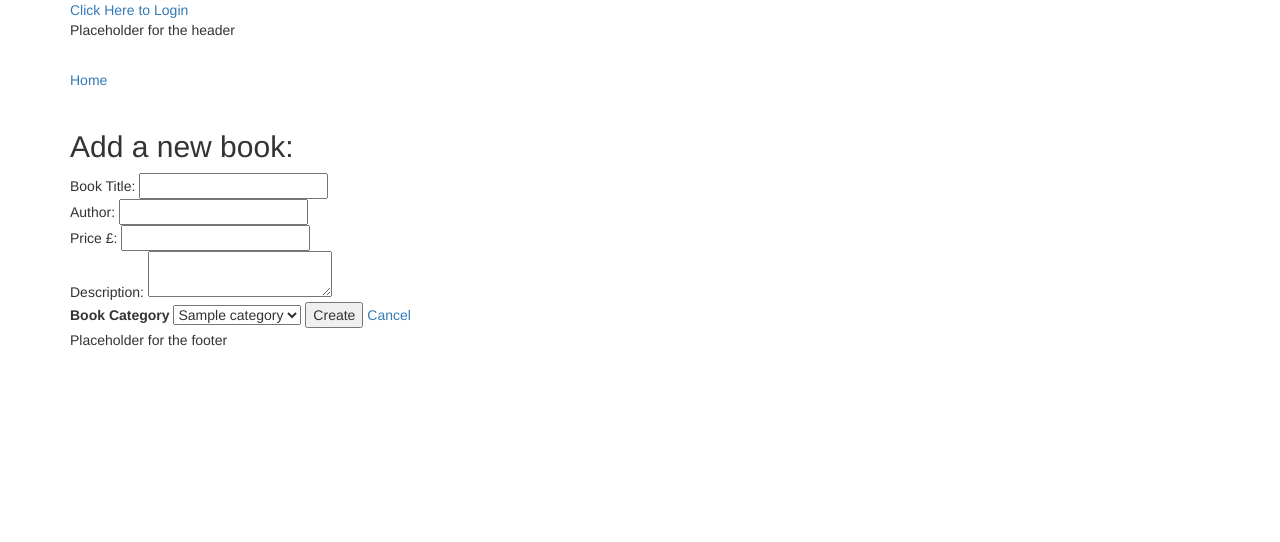
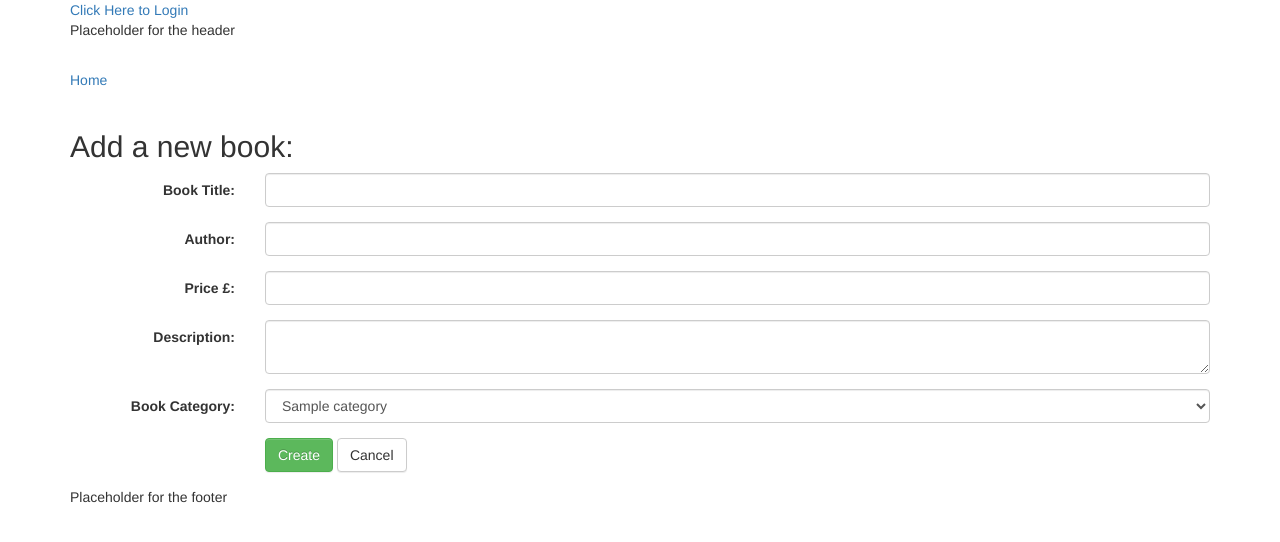
Before and after one commit to sam-atkins/fsnd-item_catalog, a Flask app: template catalog/templates/newbook.html in a window 1280 px wide. Shown: the top 542 px of the page. Run offline with Flask 2, Linux system fonts and the light colour scheme; the template is opened without the code that fills it: most values are stand-ins (such as "Sample title", 1, 10 or a date in 2020); form fields are guessed from the names that the template uses; parts of the project's set-up code (start-up, migrations or seed data) failed here and were passed over; some libraries are stand-ins or nearby versions.

Commit message:
feat: Bootstrap style to new book form

```diff
--- a/catalog/templates/newbook.html
+++ b/catalog/templates/newbook.html
@@ -9,41 +9,72 @@
         <h2>Add a new book:</h2>
     </div>
 
-    <form method="post">
+    <form class="form-horizontal" method="post">
         {{ form.csrf_token }}
-            <div>Book Title: {{ form.name(class="form_placeholder") }}</div>
 
+        <div class="form-group">
+            <label class="col-sm-2 control-label">Book Title:</label>
+            <div class="col-sm-10">
+            {{ form.name(class="form-control") }}
+            </div>
             {% if form.name.errors %}
+                <div class="col-sm-10 col-sm-offset-2">
                 <ul class="errors">{% for error in form.name.errors %}<li>{{ error }}</li>{% endfor %}</ul>
+                </div>
             {% endif %}
+        </div>
+        <div class="form-group">
+            <label class="col-sm-2 control-label">Author:</label>
+            <div class="col-sm-10">
+            {{ form.author(class="form-control") }}
+            </div>
+            {% if form.author.errors %}
+                <div class="col-sm-10 col-sm-offset-2">
+                <ul class="errors">{% for error in form.author.errors %}<li>{{ error }}</li>{% endfor %}</ul>
+                </div>
+            {% endif %}
+        </div>
 
-            <div>Author: {{ form.author(class="form_placeholder") }}</div>
 
-            {% if form.author.errors %}
-                <ul class="errors">{% for error in form.author.errors %}<li>{{ error }}</li>{% endfor %}</ul>
+        <div class="form-group">
+            <label class="col-sm-2 control-label">Price £:</label>
+            <div class="col-sm-10">
+            {{ form.price(class="form-control") }}
+            </div>
+            {% if form.price.errors %}
+                <div class="col-sm-10 col-sm-offset-2">
+                <ul class="errors">{% for error in form.price.errors %}<li>{{ error }}</li>{% endfor %}</ul>
+                </div>
             {% endif %}
-
-            <div>Price £: {{ form.price(class="form_placeholder") }}</div>
-
-            {% if form.price.errors %}
-                <ul class="errors">{% for error in form.price.errors %}<li>{{ error }}</li>{% endfor %}</ul>
-            {% endif %}
-
-            <div>Description: {{ form.description(class="form_placeholder") }}</div>
+        </div>
+        <div class="form-group">
+            <label class="col-sm-2 control-label">Description:</label>
+            <div class="col-sm-10">
+            {{ form.description(class="form-control") }}
+            </div>
 
             {% if form.description.errors %}
+                <div class="col-sm-10 col-sm-offset-2">
                 <ul class="errors">{% for error in form.description.errors %}<li>{{ error }}</li>{% endfor %}</ul>
+                </div>
             {% endif %}
-
-            <label>Book Category</label>
-                <select name="category" id="categoryList">
+        </div>
+        <div class="form-group">
+            <label class="col-sm-2 control-label">Book Category:</label>
+            <div class="col-sm-10">
+                <select class="form-control" name="category" id="categoryList">
                     {% for category in categories  %}
                     <option value="{{category.name}}">{{category.name}}</option>
                     {% endfor %}
                 </select>
-
-            <button type="submit">Create</button>
-            <a href="{{url_for('homePage.index')}}">Cancel</a>
+            </div>
+        </div>
+        <div class="form-group">
+            <div class="col-sm-offset-2 col-sm-10">
+            <button type="submit" class="btn btn-success">Create</button>
+            <a class="btn btn-default" href="{{url_for('homePage.index')}}">Cancel</a>
+            </div>
+        </div>
     </form>
 
     {% include "partials/footer.html" %}
```
